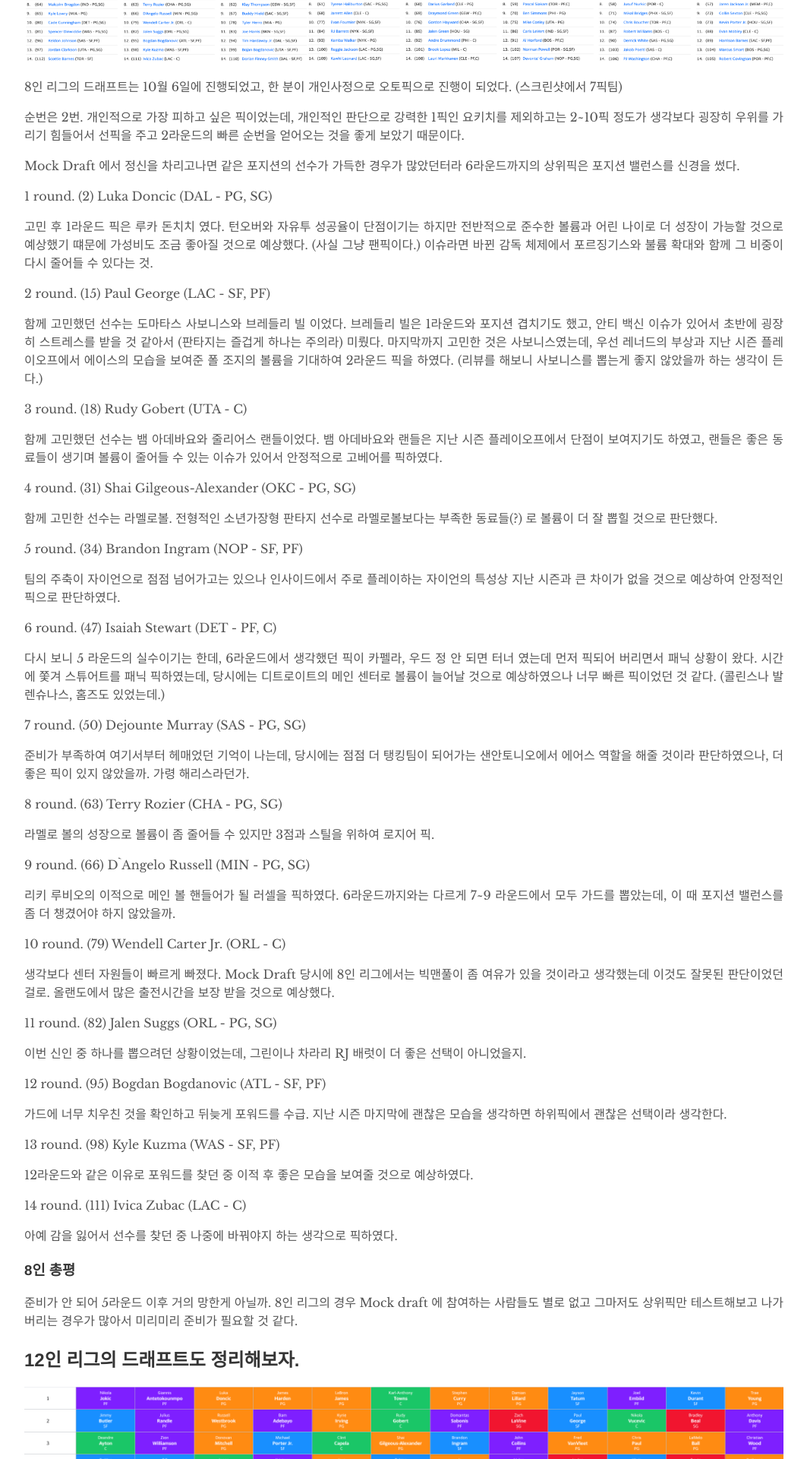
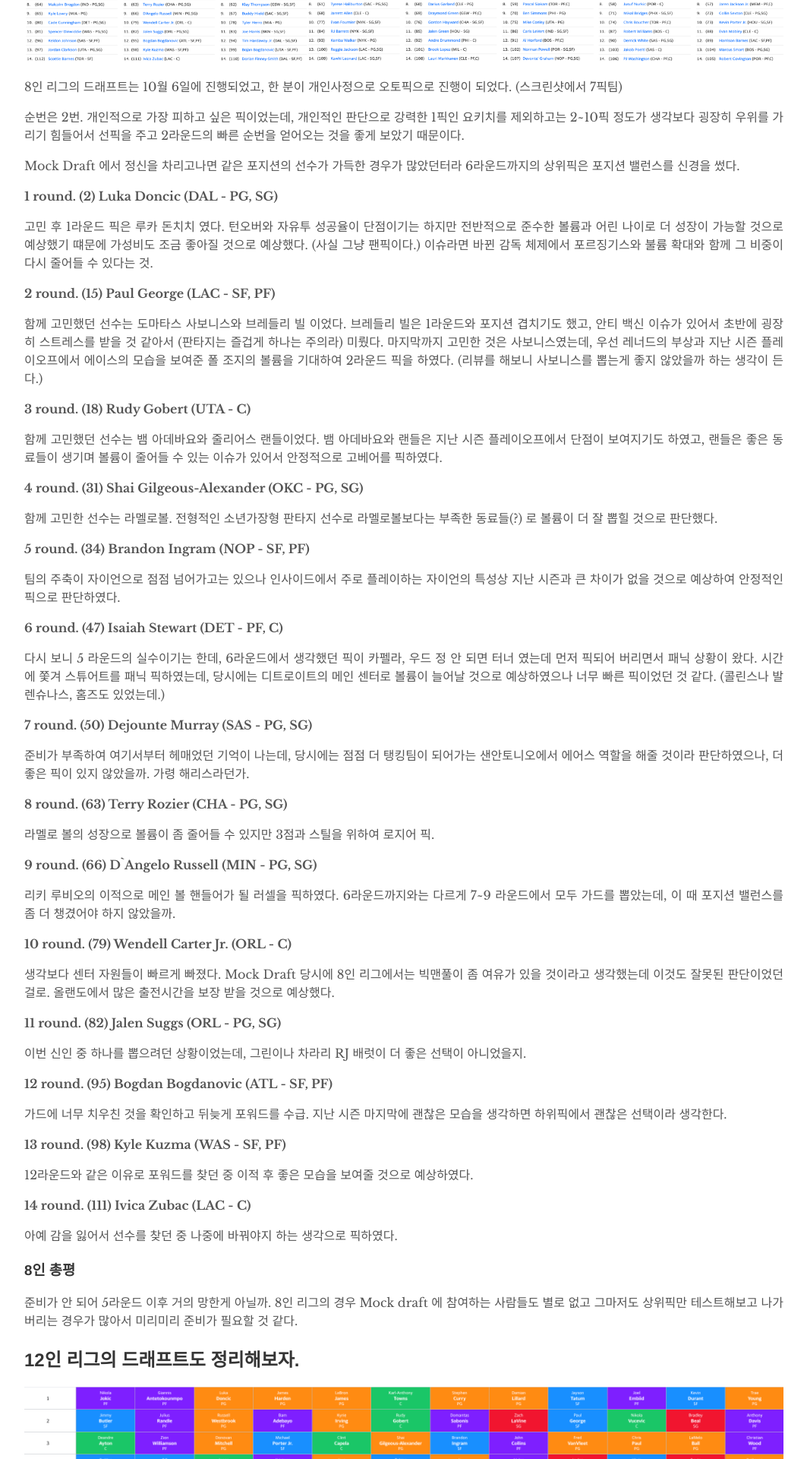
Before and after one commit to hongwonjun/hongwonjun.github.io, a Jekyll site: the page built from _posts/2021-10-19-2021-nba-fantasy-01-draft.md, in a window 1280 px wide. Shown: the part 576-2496 px from the top of the page at 76% size, without its empty margins (108-1171 px from the left). Built offline with Jekyll 4.4.1, drawn with Linux system fonts in a browser that asks for light colours; comment, search, counter and statistics services are not loaded.

```diff
--- a/_posts/2021-10-19-2021-nba-fantasy-01-draft.md
+++ b/_posts/2021-10-19-2021-nba-fantasy-01-draft.md
@@ -24,72 +24,72 @@ tags: data, nba, fantasy, basketball
 
 Mock Draft 에서 정신을 차리고나면 같은 포지션의 선수가 가득한 경우가 많았던터라 6라운드까지의 상위픽은 포지션 밸런스를 신경을 썼다.
 
-1 round. (2) Luka Doncic (DAL - PG, SG)
+**1 round. (2) Luka Doncic (DAL - PG, SG)**
 
 고민 후 1라운드 픽은 루카 돈치치 였다.
 턴오버와 자유투 성공율이 단점이기는 하지만 전반적으로 준수한 볼륨과 어린 나이로 더 성장이 가능할 것으로 예상했기 떄문에 가성비도 조금 좋아질 것으로 예상했다. (사실 그냥 팬픽이다.)
 이슈라면 바뀐 감독 체제에서 포르징기스와 불륨 확대와 함께 그 비중이 다시 줄어들 수 있다는 것.
 
-2 round. (15) Paul George (LAC - SF, PF)
+**2 round. (15) Paul George (LAC - SF, PF)**
 
 함께 고민했던 선수는 도마타스 사보니스와 브레들리 빌 이었다.
 브레들리 빌은 1라운드와 포지션 겹치기도 했고, 안티 백신 이슈가 있어서 초반에 굉장히 스트레스를 받을 것 같아서 (판타지는 즐겁게 하나는 주의라) 미뤘다.
 마지막까지 고민한 것은 사보니스였는데, 우선 레너드의 부상과 지난 시즌 플레이오프에서 에이스의 모습을 보여준 폴 조지의 볼륨을 기대하여 2라운드 픽을 하였다.
 (리뷰를 해보니 사보니스를 뽑는게 좋지 않았을까 하는 생각이 든다.)
 
-3 round. (18) Rudy Gobert (UTA - C)
+**3 round. (18) Rudy Gobert (UTA - C)**
 
 함께 고민했던 선수는 뱀 아데바요와 줄리어스 랜들이었다.
 뱀 아데바요와 랜들은 지난 시즌 플레이오프에서 단점이 보여지기도 하였고, 랜들은 좋은 동료들이 생기며 볼륨이 줄어들 수 있는 이슈가 있어서 안정적으로 고베어를 픽하였다.
 
-4 round. (31) Shai Gilgeous-Alexander (OKC - PG, SG)
+**4 round. (31) Shai Gilgeous-Alexander (OKC - PG, SG)**
 
 함께 고민한 선수는 라멜로볼.
 전형적인 소년가장형 판타지 선수로 라멜로볼보다는 부족한 동료들(?) 로 볼륨이 더 잘 뽑힐 것으로 판단했다.
 
-5 round. (34) Brandon Ingram (NOP - SF, PF)
+**5 round. (34) Brandon Ingram (NOP - SF, PF)**
 
 팀의 주축이 자이언으로 점점 넘어가고는 있으나 인사이드에서 주로 플레이하는 자이언의 특성상 지난 시즌과 큰 차이가 없을 것으로 예상하여 안정적인 픽으로 판단하였다.
 
-6 round. (47) Isaiah Stewart (DET - PF, C)
+**6 round. (47) Isaiah Stewart (DET - PF, C)**
 
 다시 보니 5 라운드의 실수이기는 한데, 6라운드에서 생각했던 픽이 카펠라, 우드 정 안 되면 터너 였는데 먼저 픽되어 버리면서 패닉 상황이 왔다.
 시간에 쫓겨 스튜어트를 패닉 픽하였는데, 당시에는 디트로이트의 메인 센터로 볼륨이 늘어날 것으로 예상하였으나 너무 빠른 픽이었던 것 같다.
 (콜린스나 발렌슈나스, 홈즈도 있었는데.)
 
-7 round. (50) Dejounte Murray (SAS - PG, SG)
+**7 round. (50) Dejounte Murray (SAS - PG, SG)**
 
 준비가 부족하여 여기서부터 헤매었던 기억이 나는데, 당시에는 점점 더 탱킹팀이 되어가는 샌안토니오에서 에어스 역할을 해줄 것이라 판단하였으나, 더 좋은 픽이 있지 않았을까.
 가령 해리스라던가.
 
-8 round. (63) Terry Rozier (CHA - PG, SG)
+**8 round. (63) Terry Rozier (CHA - PG, SG)**
 
 라멜로 볼의 성장으로 볼륨이 좀 줄어들 수 있지만 3점과 스틸을 위하여 로지어 픽.
 
-9 round. (66) D`Angelo Russell (MIN - PG, SG)
+**9 round. (66) D`Angelo Russell (MIN - PG, SG)**
 
 리키 루비오의 이적으로 메인 볼 핸들어가 될 러셀을 픽하였다.
 6라운드까지와는 다르게 7~9 라운드에서 모두 가드를 뽑았는데, 이 때 포지션 밸런스를 좀 더 챙겼어야 하지 않았을까.
 
-10 round. (79) Wendell Carter Jr. (ORL - C)
+**10 round. (79) Wendell Carter Jr. (ORL - C)**
 
 생각보다 센터 자원들이 빠르게 빠졌다. Mock Draft 당시에 8인 리그에서는 빅맨풀이 좀 여유가 있을 것이라고 생각했는데 이것도 잘못된 판단이었던걸로.
 올랜도에서 많은 출전시간을 보장 받을 것으로 예상했다.
 
-11 round. (82) Jalen Suggs (ORL - PG, SG)
+**11 round. (82) Jalen Suggs (ORL - PG, SG)**
 
 이번 신인 중 하나를 뽑으려던 상황이었는데, 그린이나 차라리 RJ 배럿이 더 좋은 선택이 아니었을지.
 
-12 round. (95) Bogdan Bogdanovic (ATL - SF, PF)
+**12 round. (95) Bogdan Bogdanovic (ATL - SF, PF)**
 
 가드에 너무 치우친 것을 확인하고 뒤늦게 포워드를 수급.
 지난 시즌 마지막에 괜찮은 모습을 생각하면 하위픽에서 괜찮은 선택이라 생각한다.
 
-13 round. (98) Kyle Kuzma (WAS - SF, PF)
+**13 round. (98) Kyle Kuzma (WAS - SF, PF)**
 
 12라운드와 같은 이유로 포워드를 찾던 중 이적 후 좋은 모습을 보여줄 것으로 예상하였다.
 
-14 round. (111) Ivica Zubac (LAC - C)
+**14 round. (111) Ivica Zubac (LAC - C)**
 
 아예 감을 잃어서 선수를 찾던 중 나중에 바꿔야지 하는 생각으로 픽하였다.
 
@@ -108,69 +108,69 @@ Mock Draft 에서 정신을 차리고나면 같은 포지션의 선수가 가득
 순번은 6번.
 이번 드래프트에서는 프리드로우 성공율을 가능한 .8 이상인 선수를 픽하는 것을 컨셉으로 하였다.
 
-1 round. (6) Karl-Anthony Towns (MIN - C)
+**1 round. (6) Karl-Anthony Towns (MIN - C)**
 
 1라운드에서는 커리, 릴라드, 테이텀, 타운스를 고민하였고, 빅맨을 선호하는 리그 특성상 타운스를 픽하였다.
 커리와 마지막까지 고민했는데, 탐슨의 복귀와 파울과 관련된 룰 변경으로 프리드로우 획득량이 줄어들거라 생각하여 타운스를 픽하였다.
 
-2 round. (19) Rudy Gobert (UTA - C)
+**2 round. (19) Rudy Gobert (UTA - C)**
 
 함께 고민한 선수는 랜들과 고베어를 고민하였다.
 8인 리그에서와 같은 이유로 전체적으로 고베어가 더 안정감이 있는 것으로 판단하여 고베어를 픽하였다.
 
-3 round. (30) Shai Gilgeous-Alexander (OKC - PG,SG)
+**3 round. (30) Shai Gilgeous-Alexander (OKC - PG,SG)**
 
 함께 고민한 선수는 잉그램과 크리스폴.
 그 중에 가장 소년가장인(?) SGA 를 선택했다.
 
-4 round. (43) Tobias Harris (PHI - SF,PF)
+**4 round. (43) Tobias Harris (PHI - SF,PF)**
 
 4라운드에서는 포지션 밸런스를 포워드를 픽하는 것을 목표로 하였다.
 해리스와 포르징기스, 아누노비, 드로잔 정도를 고민하였는데 이 중에 해리스가 가장 안정적일 것으로 판단하였다.
 
-5 round. (54) Tyrese Haliburton (SAC - PG,SG)
+**5 round. (54) Tyrese Haliburton (SAC - PG,SG)**
 
 어시스트를 보강하기 위한 픽이었다.
 고민한 선수를 브록던. 부상 리스크와 팀에서의 비중으로 할리버튼이 좀 더 우위로 판단하였다.
 
-6 round. (67) Kyle Lowry (MIA - PG)
+**6 round. (67) Kyle Lowry (MIA - PG)**
 
 디안젤로 러셀과 비교하였다.
 팀 이적으로 볼륨은 좀 떨어질 수 있지만 효율이 더 좋다고 판단했다.
 
-7 round. (78) Terry Rozier (CHA - PG,SG)
+**7 round. (78) Terry Rozier (CHA - PG,SG)**
 
 전반적으로 가드 외 자원들이 빠르게 빠졌는데 이를 따라가는 것보다는 차라리 괜찮은 가드들을 선점 후 트레이드를 진행하는 것이 낫다고 판단하였고, 여기에서는 가장 알맞은 픽이 아니었나 싶다.
 
-8 round. (91) Norman Powell (POR - SG,SF)
+**8 round. (91) Norman Powell (POR - SG,SF)**
 
 드래프트 전부터 대충 감으로 8라운드 픽을 노먼 파웰로 정해뒀었는데, 남아있길래 별 고민 없이 픽했다.
 
-9 round. (102) Jalen Suggs (ORL - PG,SG)
+**9 round. (102) Jalen Suggs (ORL - PG,SG)**
 
 왜 또 이 친구가. 커닝햄이과 제일런 그린이 6,8 라운드에서 빠지면서 이 정도면 뽑을 때 됐다 생각은 했는데, 차라리 포워드를 여기서 뽑았어야 했던거 같다. \
 (다시 보니 포워드가 없기도 했네)
 
-10 round. (115) Bojan Bogdanovic (UTA - SF,PF)
+**10 round. (115) Bojan Bogdanovic (UTA - SF,PF)**
 
 포워드를 최우선순위로 찾아보니 뽑게되었다.
 이번 시즌에도 안정적인 모습을 보여주길.
 
-11 round. (126) Nickeil Alexander-Walker (NOP - SG,SF)
+**11 round. (126) Nickeil Alexander-Walker (NOP - SG,SF)**
 
 NOP 의 주전 가드로 볼륨이 늘어날 것으로 판단하였다. 지난 시즌에 임팩트 있던 경기가 있었던 것으로 기억한다. (이런 것들은 직접 확인했어야 하는데)
 프리드로우 효율이 조금 아쉽지만 지난 시즌 많은 프리드로우를 던지진 않은 것으로 조금 더 나아질 것이라 기대하였으나, 조금 빨리 뽑은게 아니었을까 하는 생각이.
 
-12 round. (139) Serge Ibaka (LAC - PF,C)
+**12 round. (139) Serge Ibaka (LAC - PF,C)**
 
 지난 시즌 트레이드로 데려왔었는데, 오자마자 부상으로 나간 후 돌아오지 않은 선수.
 부상에서 복귀만 한다면 괜찮은 스탯과 포지션 밸런스로 좋은 픽. 다만, 돌아오지 않는다면...
 
-13 round. (150) Tyrese Maxey (PHI - PG,SG)
+**13 round. (150) Tyrese Maxey (PHI - PG,SG)**
 
 드래프트 일자를 적어두는 것이 이번 오프시즌에 변수가 많아서 그런 것인데, 이 당시에 시몬스의 언해피로 주전 가드이거나 꽤 많은 출전 시간을 보장 받을 수 있을 것으로 판단했다.
 
-14 round. (163) Jaden McDaniels (MIN - PF)
+**14 round. (163) Jaden McDaniels (MIN - PF)**
 
 지난 시즌 성장하는 모습을 보여줬던 선수로 이번 시즌 더 많은 출전시간과 기록을 예상한 픽.
 
```
